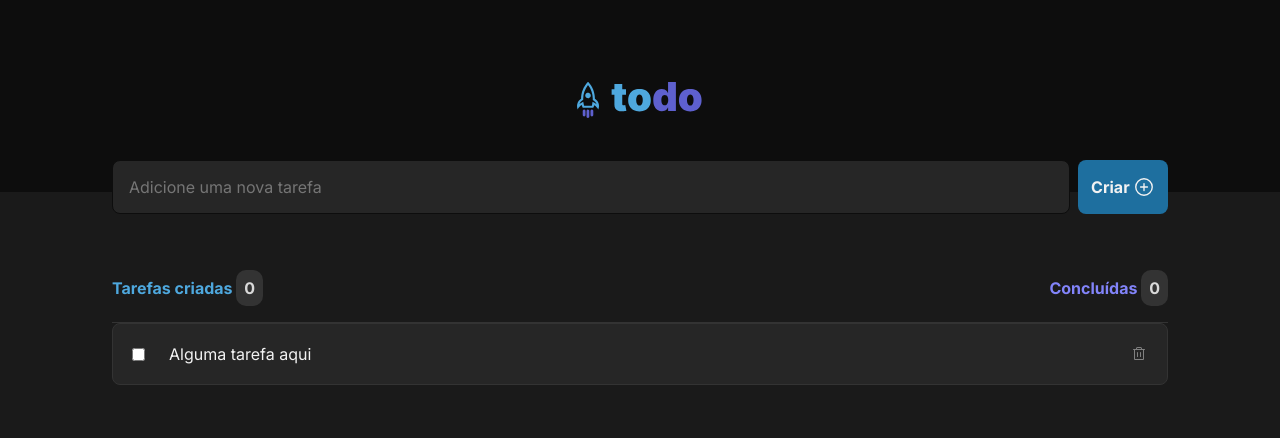
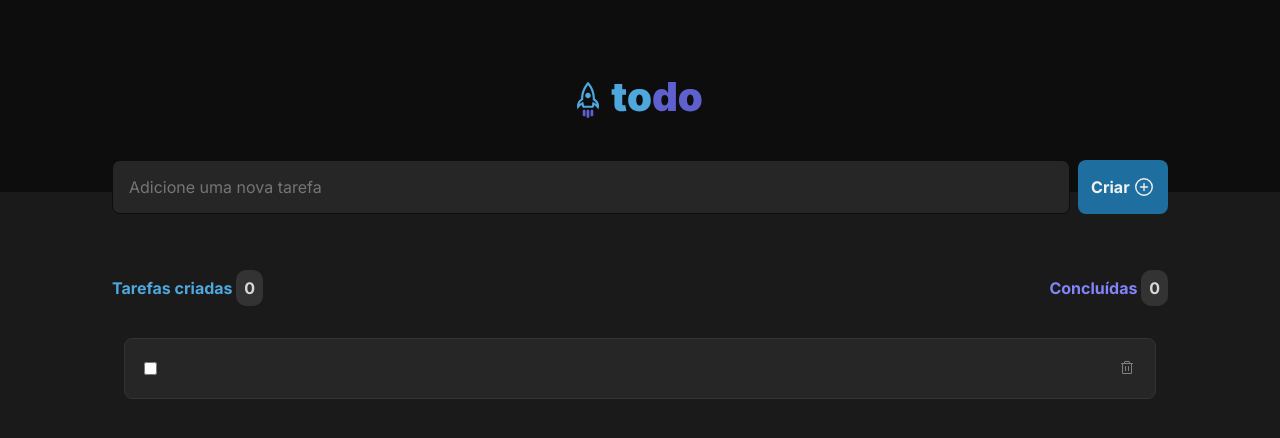
Before and after one commit to gabrielamenezes/todo-list, a React (Vite) app: page / in a window 1280 px wide. Shown: the top 438 px of the page. Built offline with nearby package versions, Linux system fonts and the light colour scheme.

Commit message:
feat: add states and props to components

```diff
--- a/src/App.tsx
+++ b/src/App.tsx
@@ -1,3 +1,4 @@
+import { useState } from 'react'
 import styles from './App.module.css'
 import { Header } from './components/Header'
 import { TaskInput } from './components/TaskInput'
@@ -6,13 +7,23 @@ import { TaskList } from './components/TaskList'
 import './global.css'
 
 function App() {
-
+  const [taskInput, setTaskInput] = useState('');
+  const [taskList, setTaskList] = useState(['']);
+  const [taskCount, setTaskCount] = useState(0)
   return (
     <>
       <Header />
+
       <div className={styles.wrapper}>
-        <TaskInput />
-        <TaskList />
+        <TaskInput
+          taskInput={taskInput}
+          setTaskList={setTaskList}
+          setTaskInput={setTaskInput}
+          taskList={taskList}
+          setTaskCount={setTaskCount}
+          taskCount={taskCount}
+        />
+        <TaskList taskList={taskList} taskCount={taskCount} />
       </div>
     </>
   )
--- a/src/components/Task.module.css
+++ b/src/components/Task.module.css
@@ -11,6 +11,7 @@
 
   background-color: var(--gray-500);
   border: 1px solid var(--gray-400);
+  margin: 0.75rem;
 }
 .task div {
   display: flex;
--- a/src/components/Task.tsx
+++ b/src/components/Task.tsx
@@ -1,6 +1,10 @@
 import { Trash } from '@phosphor-icons/react'
 import styles from './Task.module.css'
-export const Task = () => {
+
+interface TaskProps {
+    task: string;
+}
+export const Task = ({task}: TaskProps) => {
     return (
         <div className={styles.task}>
           <div>
@@ -10,7 +14,7 @@ export const Task = () => {
               </span>
 
               <p className={`${styles.paragraph}`}>
-                Alguma tarefa aqui
+                {task}
               </p>
             </label>
           </div>
--- a/src/components/TaskInput.tsx
+++ b/src/components/TaskInput.tsx
@@ -1,10 +1,31 @@
 import { PlusCircle } from '@phosphor-icons/react'
 import styles from './TaskInput.module.css'
-export const TaskInput = () => {
+import { ChangeEvent} from 'react';
+
+interface TaskInputProps {
+  taskInput: string;
+  taskList: string[];
+  taskCount: number;
+  setTaskCount: (value: number) => void;
+  setTaskList: (task: string[]) => void;
+  setTaskInput: (value: string) => void;
+}
+export const TaskInput = ({taskInput, setTaskList, taskList, setTaskInput, taskCount, setTaskCount} : TaskInputProps) => {
+
+  function handleCreateTaskInputChange(event: ChangeEvent<HTMLInputElement>) {
+    const newTask = event.target.value;
+    setTaskInput(newTask)
+  }
+
+  function handleCreateNewTask() {
+    setTaskList([...taskList, taskInput])
+    setTaskCount(taskCount + 1)
+    setTaskInput('');
+  }
   return (
     <label className={styles.taskInput}>
-        <input type="text" placeholder='Adicione uma nova tarefa' />
-        <button>
+        <input type="text" placeholder='Adicione uma nova tarefa' value={taskInput} onChange={(event) => handleCreateTaskInputChange(event)}/>
+        <button onClick={handleCreateNewTask}>
             Criar
             <PlusCircle size={22}/>
         </button>
--- a/src/components/TaskList.module.css
+++ b/src/components/TaskList.module.css
@@ -4,8 +4,8 @@
 .tasklist header {
     display: flex;
     justify-content: space-between;
-    border-bottom: 1px solid var(--gray-400);
     padding-bottom: 1.5rem;
+    margin-bottom: 1rem;
 }
 .tasklist header .createdTasks {
     color: var(--blue);
--- a/src/components/TaskList.tsx
+++ b/src/components/TaskList.tsx
@@ -1,13 +1,17 @@
 import { Task } from './Task'
 import styles from './TaskList.module.css'
-export const TaskList = () => {
+interface TaskListProps {
+  taskList: string[];
+  taskCount: number;
+}
+export const TaskList = ({taskList,taskCount}: TaskListProps) => {
   return (
     <main className={styles.tasklist}>
         <header>
-            <p className={styles.createdTasks}>Tarefas criadas <span>0</span></p>
+            <p className={styles.createdTasks}>Tarefas criadas <span>{taskCount}</span></p>
             <p className={styles.completedTasks}>Concluídas <span>0</span></p>
         </header>
-        <Task />
+        {taskList.map(task => <Task task={task}/>)}
     </main>
   )
 }
```
